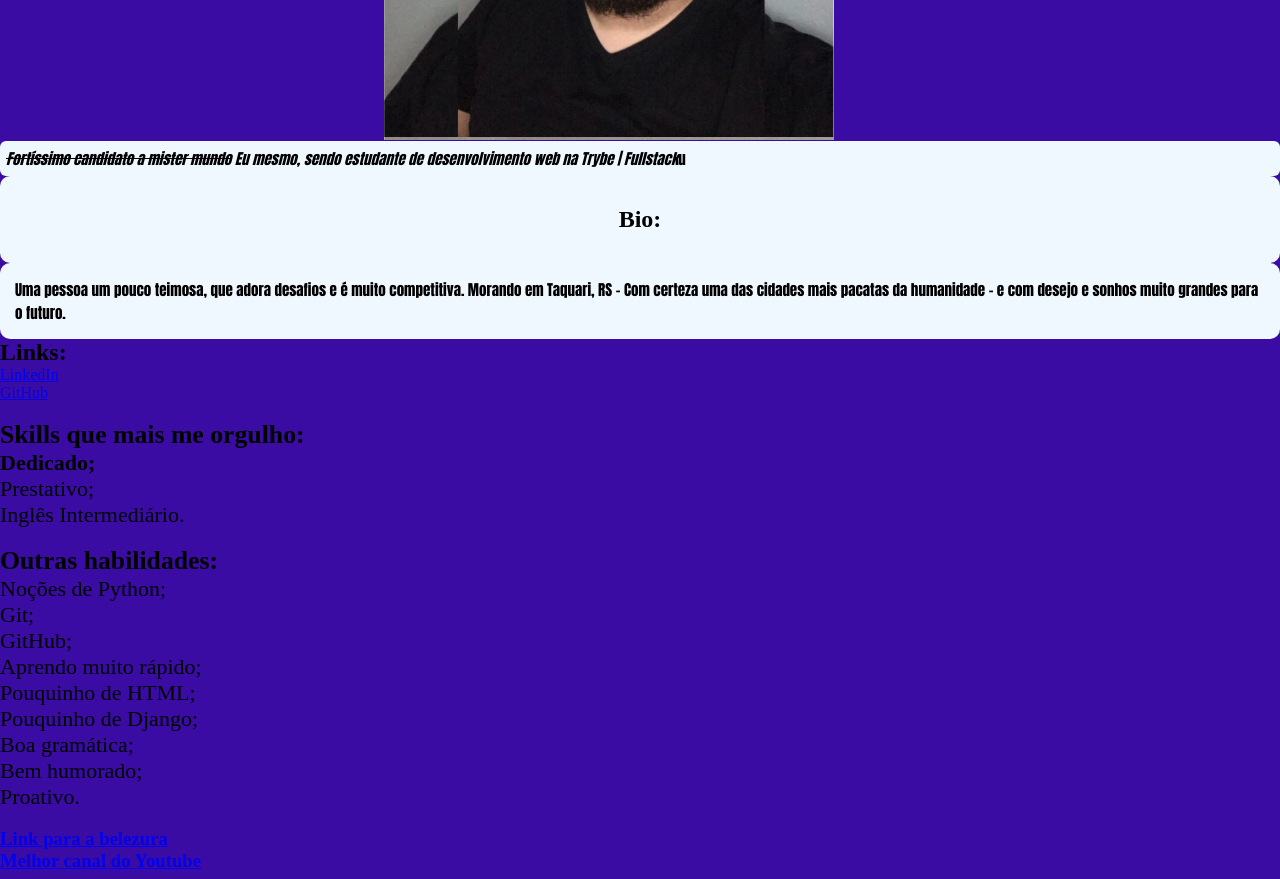
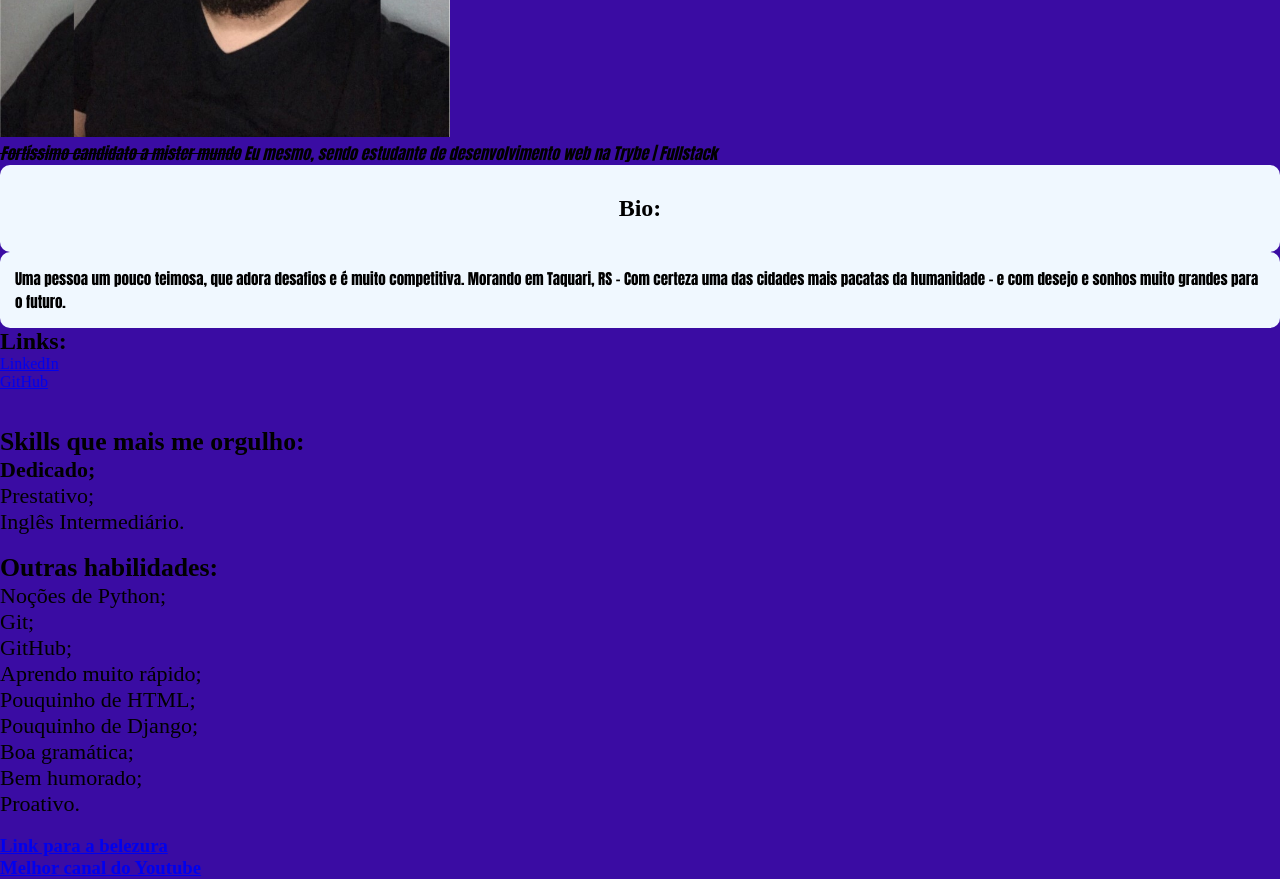
Before and after one commit to diogenesdornelles/portfolio-dio, a plain HTML site: page index.html in a window 1280 px wide. Shown: the part 380-1259 px from the top of the page. Drawn offline with Linux system fonts and the light colour scheme.

Commit message:
the box model was implementted

```diff
--- a/index.html
+++ b/index.html
@@ -7,12 +7,6 @@
 </head>
 
 <body>
-    <!-- <ul class="indice-up">
-        <li><a href="#fernando">Perfil</a></li>
-        <li><a href="#skills">Principais habilidades</a></li>
-        <li><a href="#anotherskills">Outras habilidades</a></li>
-        <li><a href="#yt">O canal do youtube que eu recomendo</a></li>
-    </ul> -->
 
     <br>
     <div id="header">
@@ -24,38 +18,41 @@
             <img src="/minha_foto.jpeg" alt="Foto Fernando Dornelles Rocha" width="450px" id="fernando">
         </div>
 
-        <div>
-            <p class="important-descriptions" id="about-author">
-            <em><s>Fortíssimo candidato a mister mundo</s> Eu mesmo, sendo estudante de desenvolvimento web na Trybe | Fullstack</em>u</p>
+        <div class="important-descriptions about-author">
+            <p>
+            <em><s>Fortíssimo candidato a mister mundo</s> Eu mesmo, sendo estudante de desenvolvimento web na Trybe | Fullstack</em></p>
         </div>
 
-
-    </div>
-
-
+        <div>
             <h2 id="word-bio"> Bio:</h2>
             <p id="bio">
             Uma pessoa um pouco teimosa, que adora desafios e é muito competitiva. Morando em Taquari, RS - Com certeza uma das cidades mais pacatas da humanidade - e com desejo e sonhos muito grandes para o futuro.
             </p>
+        </div>
+
+    </div>
+
+    <div>
         <h2>Links:</h2>
-
         <a href="https://www.linkedin.com/in/fernando-dornelles-rocha-3b11b921a/" target="_blank">LinkedIn</a>
         <br>
         <a href="https://github.com/dornellesfr" target="_blank">GitHub</a>
-
+    </div>
 
     <br>
     <br>
-
-
+    <div class="listas-nao-ordenada">
+        <div id="best-skills">
             <ul id="skills" class="my-habilities"><h3>Skills que mais me orgulho:</h3>
                 <li><strong>Dedicado;</strong></li>
                 <li>Prestativo;</li>
                 <li>Inglês Intermediário.</li>
             </ul>
+        </div>
 
         <br>
 
+        <div>
             <ul id="anotherskills" class="my-habilities"><h3>Outras habilidades:</h3>
                 <li>Noções de Python;</li>
                 <li>Git;</li>
@@ -67,10 +64,15 @@
                 <li>Bem humorado;</li>
                 <li>Proativo.</li>
             </ul>
+        </div>
+    </div>
 
     <br>
 
+    <div id="links-profile-and-youtube">
         <a href="#fernando"><h3>Link para a belezura</h3></a>
         <a href="https://www.youtube.com/c/CursoemV%C3%ADdeo" target="_blank" id="yt"><h3>Melhor canal do Youtube</h3></a>
+    </div>
+
 </body>
 </html>
--- a/style.css
+++ b/style.css
@@ -4,6 +4,7 @@
 }
 .important-descriptions {
     font-family: Impact, Haettenschweiler, 'Arial Narrow Bold', sans-serif;
+    font-weight: 900;
 }
 
 #about-author {
@@ -43,9 +44,9 @@ body {
 }
 
 #header-photo {
-    background-repeat: no-repeat;
-    background-image: url(/minha_foto.jpeg);
-    margin: 30%;
-    display: inline;
+    margin-left: 0;
+}
 
+#header-title {
+    text-align: center;
 }
```
Lines whose indentation alone changed are shown as unchanged.
